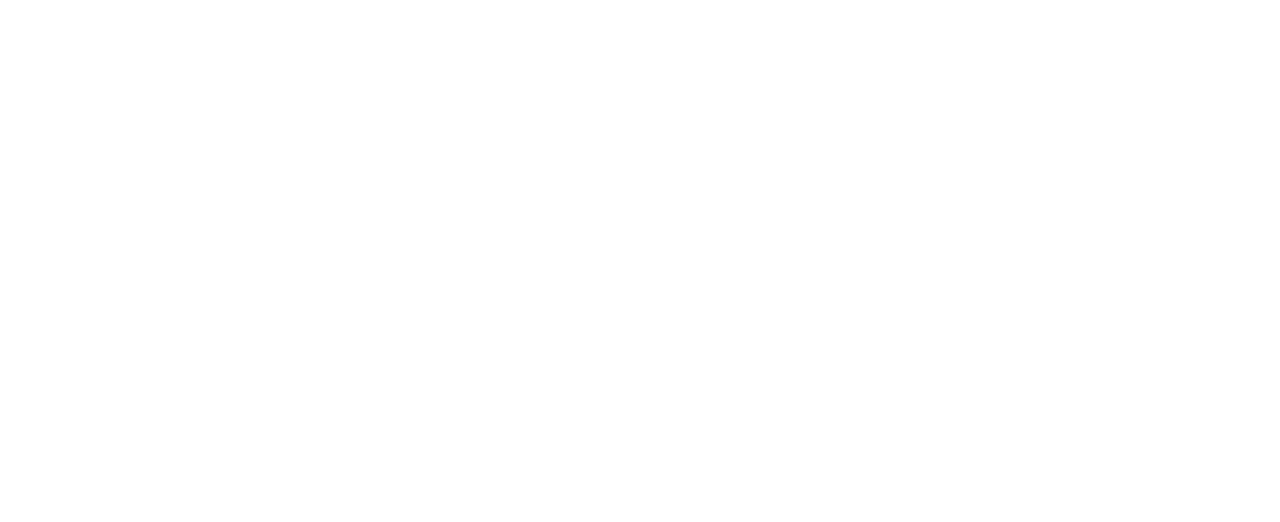
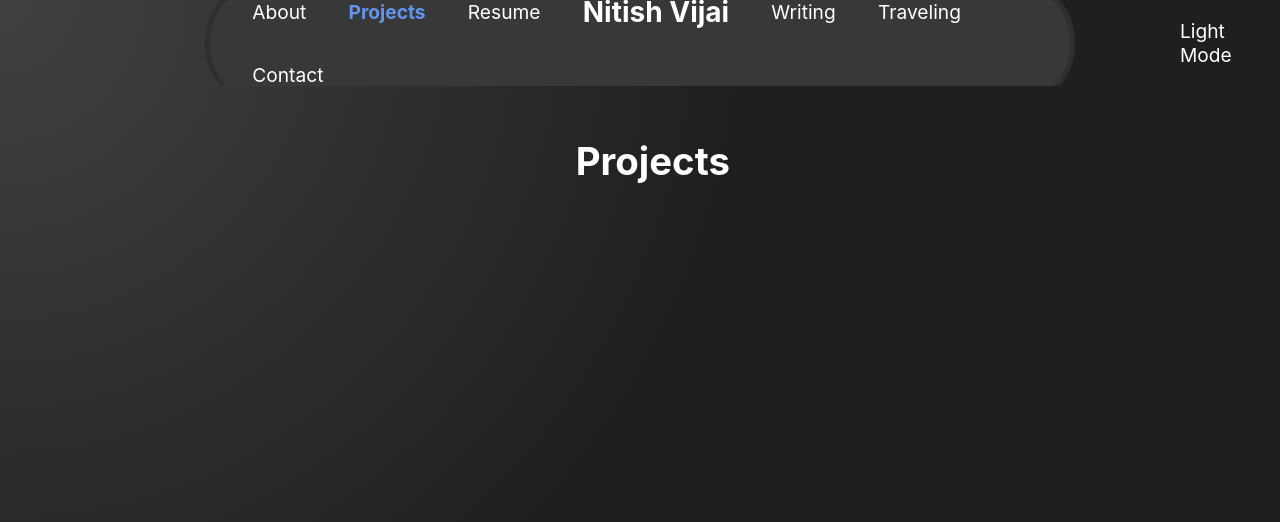
Before and after one commit to nitishvijai/nitish-website-v3, a React (Create React App) app: page /projects in a window 1280 px wide. Before the commit this address had no page. Shown: the top 522 px of the page. Built offline with nearby package versions, Linux system fonts and the light colour scheme.

Commit message:
Added Projects component

```diff
--- a/src/App.js
+++ b/src/App.js
@@ -1,7 +1,8 @@
 import './App.css';
-import { BrowserRouter, Routes, Route, Navigate } from "react-router-dom";
+import { BrowserRouter, Routes, Route } from "react-router-dom";
 import Home from './components/Home/Home';
 import About from './components/About/About';
+import Projects from './components/Projects/Projects';
 
 function App() {
 
@@ -10,6 +11,7 @@
       <Routes>
         <Route exact path="/" element={<Home />}/>
         <Route path="/about" element={<About />}/>
+        <Route path="/projects" element={<Projects />} />
       </Routes>
     </BrowserRouter>
   );
--- a/src/components/About/About.js
+++ b/src/components/About/About.js
@@ -21,7 +21,7 @@
         <div className={styles.pic}>
           <img src="/Nitish_Diwali.jpg" />
         </div>
-        <div className='aboutMe'>
+        <div className={styles.aboutMe}>
           <p>Hi there! I'm Nitish and I'm a senior (in my last semester!) double majoring in computer science and data science at the University of Michigan. After graduating in April, I plan on joining Capital One as an Associate Software Engineer next August.</p>
           <p>My primary interests are in full-stack web and app development, database management, UI/UX design, and machine learning. As a firm believer in the growth mindset, I've always preferred to gain a breadth of experience in various technologies.</p>
           <p>With that out of the way, here are a few fun facts about me:</p>
--- a/src/components/About/About.module.css
+++ b/src/components/About/About.module.css
@@ -11,11 +11,13 @@
 ul, li {
     z-index: 85;
     position: relative;
+    left: 0.5%;
 }
+
 
 img {
     z-index: 86;
-    width: 368px;
+    width: 400px;
     border-radius: 16px;
     position: relative;
 }
@@ -34,4 +36,9 @@
 
 .aboutMe {
     margin-left: 250px;
+    margin-right: 250px;
 }
+
+.aboutMe p {
+    margin-bottom: 30px;
+}
--- a/src/components/Navbar/Navbar.js
+++ b/src/components/Navbar/Navbar.js
@@ -1,4 +1,4 @@
-import {React, setState} from 'react';
+import { React } from 'react';
 import { Link } from 'react-router-dom';
 import styles from './Navbar.module.css';
 
@@ -8,7 +8,7 @@
     <div className={styles.Navbar}>
       <div className={styles.links}>
         <p><Link to="/about" className={`${props.selected == 1 ? styles.selected : styles.normal}`}>About</Link></p>
-        <p>Projects</p>
+        <p><Link to="/projects" className={`${props.selected == 2 ? styles.selected : styles.normal}`}>Projects</Link></p>
         <p>Resume</p>
         <p id={styles.Nitish}><Link to="/" className={styles.normal}>Nitish Vijai</Link></p>
         <p>Writing</p>
--- /dev/null
+++ b/src/components/Projects/Projects.js
@@ -0,0 +1,22 @@
+import React from 'react';
+import Navbar from '../Navbar/Navbar';
+import styles from './Projects.module.css';
+
+const Projects = () => {
+  let moveGradient = (e) => {
+    let btn = document.querySelector('.gradient, a');
+    let x = e.clientX - 0;
+    let y = e.clientY - 0;
+    btn.style.setProperty('--x', x + 'px');
+    btn.style.setProperty('--y', y + 'px');
+  }
+
+  return (
+    <div className="Projects gradient" onMouseMove={(e) => moveGradient(e)}>
+      <Navbar selected='2' />
+      <h1 id={styles.header}>Projects</h1>
+    </div>
+  );
+};
+
+export default Projects;
--- /dev/null
+++ b/src/components/Projects/Projects.module.css
@@ -0,0 +1,9 @@
+.Projects {
+    text-align: center;
+}
+
+#header {
+    text-align: center;
+    margin-top: 4%;
+    z-index: 90;
+}
```
Also changed, not shown: src/components/Projects/Projects.lazy.js (added, +11 -0 lines), 2 other files (tests, documents, lock files or other folders).
